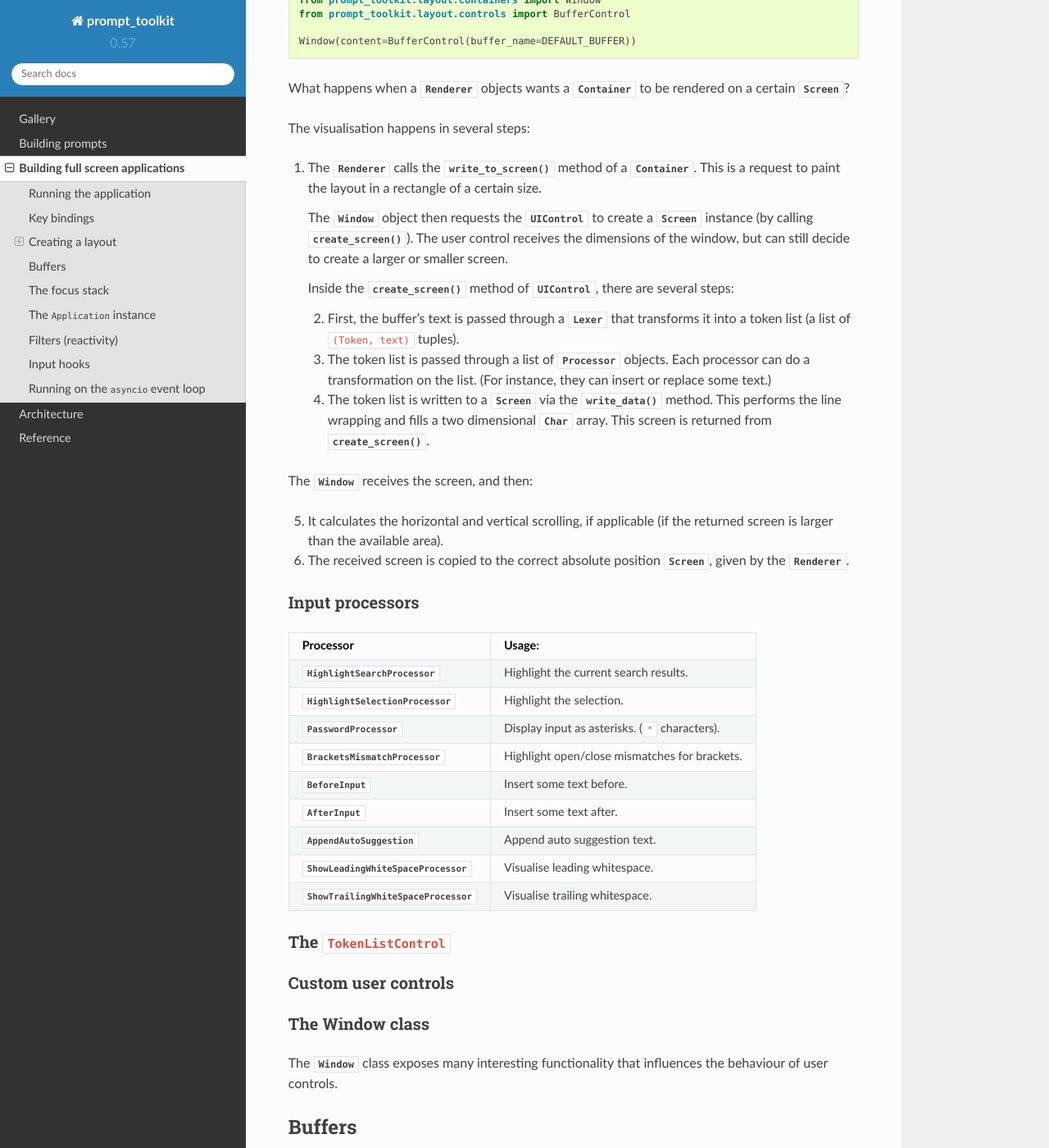
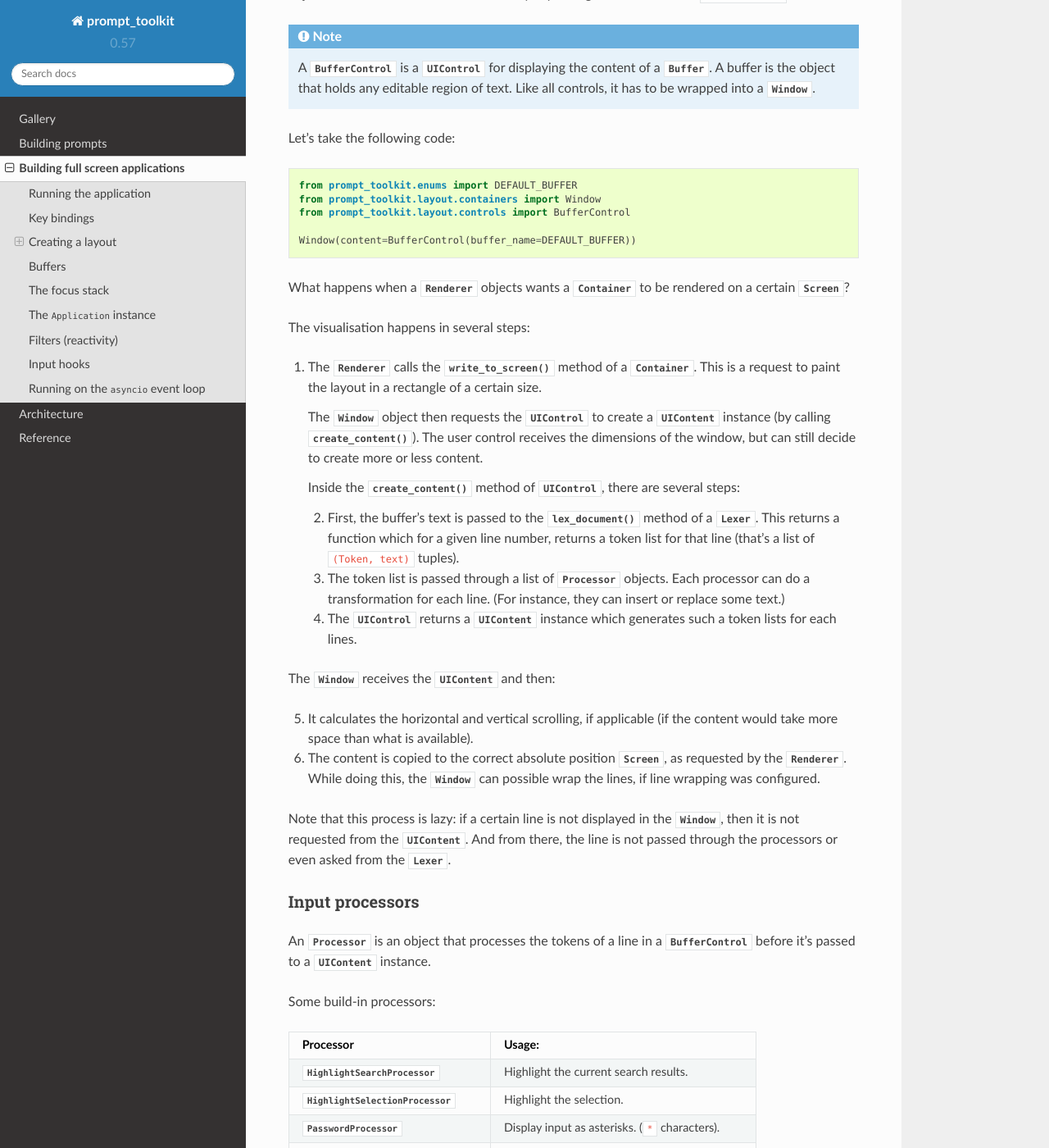
Before and after one commit to dbcli/pgcli, a Sphinx documentation site: the page built from docs/pages/full_screen_apps.rst, in a window 1280 px wide and 1400 px high, scrolled down 3289 px. Shown: the whole window at 82% size. Built offline with Sphinx 7.4.7 and the Read the Docs theme 2.0.0, drawn with Linux system fonts in a browser that asks for light colours; some of the changed text lies outside the part shown.

Commit message:
Extended the documentation.

```diff
--- a/docs/pages/full_screen_apps.rst
+++ b/docs/pages/full_screen_apps.rst
@@ -15,25 +15,25 @@ them together.
 Running the application
 -----------------------
 
-To run our final Full screen Application, we first need three I/O objects.
-And an :class:`~prompt_toolkit.application.Application` instance.
-These are passed as arguments to :class:`~prompt_toolkit.interface.CommandLineInterface`.
+To run our final Full screen Application, we first need three I/O objects. And
+an :class:`~prompt_toolkit.application.Application` instance. These are passed
+as arguments to :class:`~prompt_toolkit.interface.CommandLineInterface`.
 
 For the I/O objects:
 
     - An :class:`~prompt_toolkit.eventloop.base.EventLoop` instance. This is
       basically a while-true loop that waits for user input, and when it receives
       something (like a key press), it will send that to the application.
-    - An :class:`~prompt_toolkit.input.Input` instance. This is an abstraction on
-      the input stream (stdin).
-    - An :class:`~prompt_toolkit.output.Output` instance. This is an abstraction on
-      the output stream, and is called by the renderer.
+    - An :class:`~prompt_toolkit.input.Input` instance. This is an abstraction
+      on the input stream (stdin).
+    - An :class:`~prompt_toolkit.output.Output` instance. This is an
+      abstraction on the output stream, and is called by the renderer.
 
 However, all three of the I/O objects are optional, and prompt_toolkit uses the
 obvious default.
 
-We'll come back at what the :class:`~prompt_toolkit.application.Application` instance is later.
-
+We'll come back at what the :class:`~prompt_toolkit.application.Application`
+instance is later.
 
 So, the only thing we actually need in order to run an application is this:
 
@@ -47,43 +47,50 @@ So, the only thing we actually need in order to run an application is this:
     # cli.run()
     print('Exiting')
 
+.. note:: In the example above, we don't run the application yet, as otherwise
+    it will hang indefinitely waiting for a signal to exit the event loop. This
+    is why the `cli.run()` part is commented.
 
-.. I'm not sure of the following as sometime `Enter` will make the Application exit,
-.. but better safe that locking the users that follow the tutorial.
+    (Actually, it would accept the `Enter` key by default. But that's only
+    because by default, a buffer called `DEFAULT_BUFFER` has the focus; its
+    :class:`~prompt_toolkit.buffer.AcceptAction` is configured to return the
+    result when accepting, and there is a default `Enter` key binding that
+    calls the :class:`~prompt_toolkit.buffer.AcceptAction` of the currently
+    focussed buffer. However, the content of the `DEFAULT_BUFFER` buffer is not
+    yet visible, so it's hard to see what's going on.)
 
-We wont run the application yet as otherwise it will hang indefinitely waiting
-for a signal to exit the event loop. This is why the `cli.run()` part is commented.
-
-Let's now bind a keyboard shortcut to exit.
+Let's now bind a keyboard shortcut to exit:
 
 Key bindings
 ------------
 
-In order to react to user action, you need to create a registry of keyboard
-shortcut to pass to the :class:`~prompt_toolkit.application.Application` when
-it is constructed. The easiest way to do so is to create a
+In order to react to user actions, we need to create a registry of keyboard
+shortcuts to pass to our :class:`~prompt_toolkit.application.Application`.  The
+easiest way to do so, is to create a
 :class:`~prompt_toolkit.key_binding.manager.KeyBindingManager`, and then attach
-callback to desired shortcut. :class:`~prompt_toolkit.keys.Keys` contains a few
+handlers to our desired keys. :class:`~prompt_toolkit.keys.Keys` contains a few
 predefined keyboards shortcut that can be useful.
 
-To create a `registry` simply instantiate
-:class:`~prompt_toolkit.key_binding.manager.KeyBindingManager` and get it's
+To create a `registry`, we can simply instantiate a
+:class:`~prompt_toolkit.key_binding.manager.KeyBindingManager` and take its
 `registry` attribute:
 
 .. code:: python
 
     from prompt_toolkit.key_binding.manager import KeyBindingManager
-    registry = KeyBindingManager().registry
+    manager = KeyBindingManager()
+    registry = manager.registry
 
-Update the `Application` constructor, and pass the registry as one of the argument.
+Update the `Application` constructor, and pass the registry as one of the
+argument.
 
 .. code:: python
 
     application = Application(buffer=buffer, key_bindings_registry=registry)
 
-To register a new keyboard shortcut use the
-:meth:`prompt_toolkit.key_binding.registry.Registry.add_binding` methods as a
-decorator of a callback:
+To register a new keyboard shortcut, we can use the
+:meth:`~prompt_toolkit.key_binding.registry.Registry.add_binding` method as a
+decorator of the key handler:
 
 .. code:: python
 
@@ -100,9 +107,9 @@ decorator of a callback:
         event.cli.set_return_value(None)
 
 In this particular example we use `eager=True` to trigger the callback as soon
-as the shortcut `Ctrl-Q` is pressed. The callback is named `exit_` to be
-explicit, but the name have not much importance.
-
+as the shortcut `Ctrl-Q` is pressed. The callback is named `exit_` for clarity,
+but it could have been named ``_`` (underscore) as well, because the we won't
+refer to this name.
 
 
 Creating a layout
@@ -110,22 +117,24 @@ Creating a layout
 
 There are two types of classes that have to be combined to construct a layout:
 
-
 - **containers** (:class:`~prompt_toolkit.layout.containers.Container`
   instances), which arrange the layout
 
 - **user controls**
-  (:class:`~prompt_toolkit.layout.controls.UIControl` instances), which paint
-  the actual content
+  (:class:`~prompt_toolkit.layout.controls.UIControl` instances), which
+  generate the actual content
 
 
 .. note::
 
    An important difference:
 
-   - containers use *absolute coordinates*
-   - user controls create their own
-     :class:`~prompt_toolkit.layout.screen.Screen` with *relative coordinates*
+   - containers use *absolute coordinates*, and paint on a
+     :class:`~prompt_toolkit.layout.screen.Screen` instance.
+   - user controls create a :class:`~prompt_toolkit.layout.controls.UIContent`
+     instance. This is a collection of lines that represent the actual
+     content. A :class:`~prompt_toolkit.layout.controls.UIControl` is not aware
+     of the screen.
 
 +------------------------------------------------------+-----------------------------------------------------------+
 | Abstract base class                                  | Examples                                                  |
@@ -218,45 +227,57 @@ The visualisation happens in several steps:
 
    The :class:`~prompt_toolkit.layout.containers.Window` object then requests
    the :class:`~prompt_toolkit.layout.controls.UIControl` to create a
-   :class:`~prompt_toolkit.layout.screen.Screen` instance (by calling
-   :meth:`~prompt_toolkit.layout.controls.UIControl.create_screen`).
+   :class:`~prompt_toolkit.layout.controls.UIContent` instance (by calling
+   :meth:`~prompt_toolkit.layout.controls.UIControl.create_content`).
    The user control receives the dimensions of the window, but can still
-   decide to create a larger or smaller screen.
+   decide to create more or less content.
 
-   Inside the :meth:`~prompt_toolkit.layout.controls.UIControl.create_screen`
+   Inside the :meth:`~prompt_toolkit.layout.controls.UIControl.create_content`
    method of :class:`~prompt_toolkit.layout.controls.UIControl`, there are
    several steps:
 
-   2. First, the buffer's text is passed through a
-      :class:`~prompt_toolkit.layout.lexers.Lexer` that transforms it into a
-      token list (a list of ``(Token, text)`` tuples).
+   2. First, the buffer's text is passed to the
+      :meth:`~prompt_toolkit.layout.lexers.Lexer.lex_document` method of a
+      :class:`~prompt_toolkit.layout.lexers.Lexer`. This returns a function which
+      for a given line number, returns a token list for that line (that's a
+      list of ``(Token, text)`` tuples).
 
    3. The token list is passed through a list of
       :class:`~prompt_toolkit.layout.processors.Processor` objects.
-      Each processor can do a transformation on the list.
+      Each processor can do a transformation for each line.
       (For instance, they can insert or replace some text.)
 
-   4. The token list is written to a
-      :class:`~prompt_toolkit.layout.screen.Screen` via the
-      :meth:`~prompt_toolkit.layout.screen.Screen.write_data` method.
-      This performs the line wrapping and fills a two dimensional
-      :class:`~prompt_toolkit.layout.screen.Char` array.
-      This screen is returned from
-      :meth:`~prompt_toolkit.layout.controls.UIControl.create_screen`.
+   4. The :class:`~prompt_toolkit.layout.controls.UIControl` returns a
+      :class:`~prompt_toolkit.layout.controls.UIContent` instance which
+      generates such a token lists for each lines.
 
-The :class:`~prompt_toolkit.layout.containers.Window` receives the screen,
-and then:
+The :class:`~prompt_toolkit.layout.containers.Window` receives the
+:class:`~prompt_toolkit.layout.controls.UIContent` and then:
 
 5. It calculates the horizontal and vertical scrolling, if applicable
-   (if the returned screen is larger than the available area).
+   (if the content would take more space than what is available).
 
-6. The received screen is copied to the correct absolute position
-   :class:`~prompt_toolkit.layout.screen.Screen`, given by the
-   :class:`~prompt_toolkit.renderer.Renderer`.
+6. The content is copied to the correct absolute position
+   :class:`~prompt_toolkit.layout.screen.Screen`, as requested by the
+   :class:`~prompt_toolkit.renderer.Renderer`. While doing this, the
+   :class:`~prompt_toolkit.layout.containers.Window` can possible wrap the
+   lines, if line wrapping was configured.
 
+Note that this process is lazy: if a certain line is not displayed in the
+:class:`~prompt_toolkit.layout.containers.Window`, then it is not requested
+from the :class:`~prompt_toolkit.layout.controls.UIContent`. And from there,
+the line is not passed through the processors or even asked from the
+:class:`~prompt_toolkit.layout.lexers.Lexer`.
 
 Input processors
 ^^^^^^^^^^^^^^^^
+
+An :class:`~prompt_toolkit.layout.processors.Processor` is an object that
+processes the tokens of a line in a
+:class:`~prompt_toolkit.layout.controls.BufferControl` before it's passed to a
+:class:`~prompt_toolkit.layout.controls.UIContent` instance.
+
+Some build-in processors:
 
 +----------------------------------------------------------------------------+-----------------------------------------------------------+
 | Processor                                                                  | Usage:                                                    |
@@ -278,6 +299,8 @@ Input processors
 | :class:`~prompt_toolkit.layout.processors.ShowLeadingWhiteSpaceProcessor`  | Visualise leading whitespace.                             |
 +----------------------------------------------------------------------------+-----------------------------------------------------------+
 | :class:`~prompt_toolkit.layout.processors.ShowTrailingWhiteSpaceProcessor` | Visualise trailing whitespace.                            |
++----------------------------------------------------------------------------+-----------------------------------------------------------+
+| :class:`~prompt_toolkit.layout.processors.TabsProcessor`                   | Visualise tabs as `n` spaces, or some symbols.            |
 +----------------------------------------------------------------------------+-----------------------------------------------------------+
 
 
@@ -334,7 +357,7 @@ components for a prompt_toolkit application come together.
         use_alternate_screen=True)
 
 We are talking about full screen applications, so it's important to pass
-``use_alternate_screen=True``. This switches the terminal buffer.
+``use_alternate_screen=True``. This switches to the alternate terminal buffer.
 
 
 .. _filters:
--- a/docs/pages/reference.rst
+++ b/docs/pages/reference.rst
@@ -137,6 +137,12 @@ Layout
 .. automodule:: prompt_toolkit.layout.screen
     :members:
 
+Token
+-----
+
+.. automodule:: prompt_toolkit.token
+    :members:
+
 Filters
 -------
 
```
Also changed, not shown: other parts of docs/pages/full_screen_apps.rst (+1 -1 lines), docs/pages/building_prompts.rst (+43 -3 lines), docs/images/bottom-toolbar.png (added), docs/images/rprompt.png (added), 2 other files.
